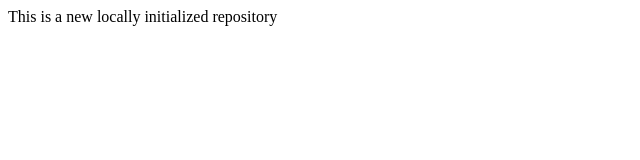
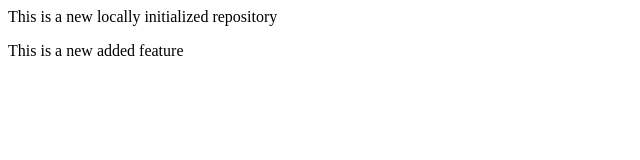
Before and after one commit to Raj762648/local-repo, a plain HTML site: page index.html in a window 1280 px wide. Shown: the whole page, without its empty margins (0-640 px from the left). Drawn offline with Linux system fonts and the light colour scheme.

Commit message:
Added new feat

```diff
--- a/index.html
+++ b/index.html
@@ -1 +1,2 @@
 <p>This is a new locally initialized repository</p>
+<p>This is a new added feature</p>
```
